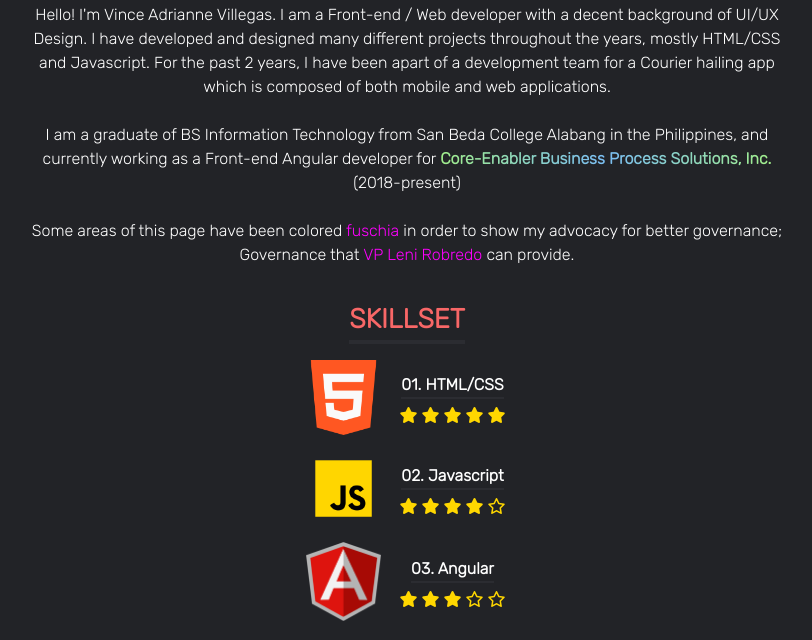
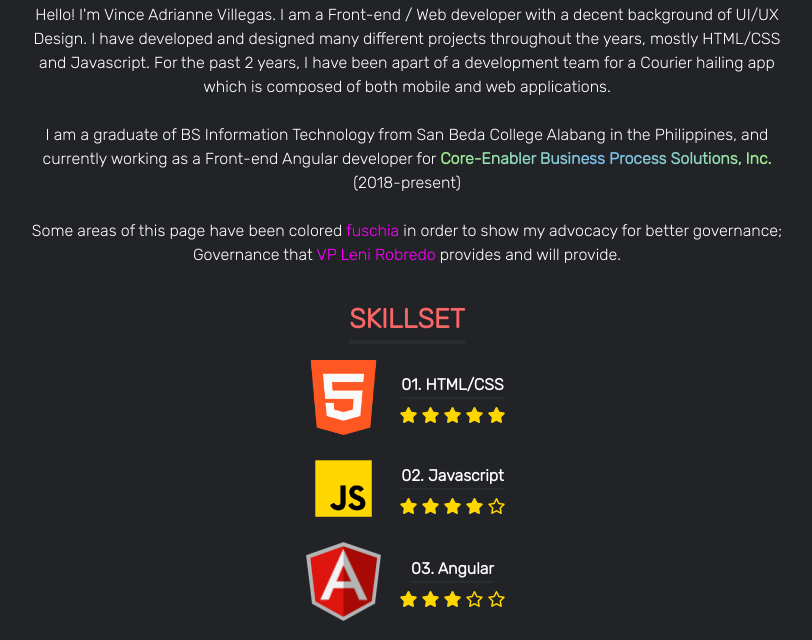
Before and after one commit to vincevill599/vincevillegas.github.io, a plain HTML site: page index.html in a window 1280 px wide. Shown: the part 1081-1721 px from the top of the page, without its empty margins (233-1045 px from the left). Drawn offline with nearby package versions, Linux system fonts and the light colour scheme.

Commit message:
Minor desc change

```diff
--- a/index.html
+++ b/index.html
@@ -105,7 +105,7 @@
                         I am a graduate of BS Information Technology from San Beda College Alabang in the Philippines, and currently
                         working as a Front-end Angular developer for <span class="core">Core-Enabler Business Process Solutions, Inc.</span> (2018-present) <br> <br>
 
-                        Some areas of this page have been colored <span class="leni">fuschia</span> in order to show my advocacy for better governance; Governance that <span class="leni">VP Leni Robredo</span> can provide.
+                        Some areas of this page have been colored <span class="leni">fuschia</span> in order to show my advocacy for better governance; Governance that <span class="leni">VP Leni Robredo</span> provides and will provide.
                     </span>
                 </div>
             </div>
```
